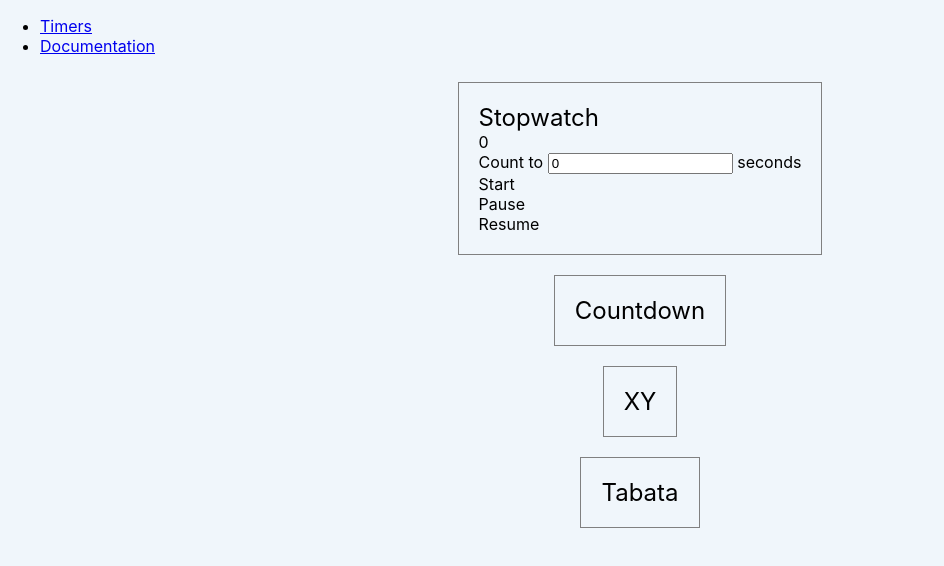
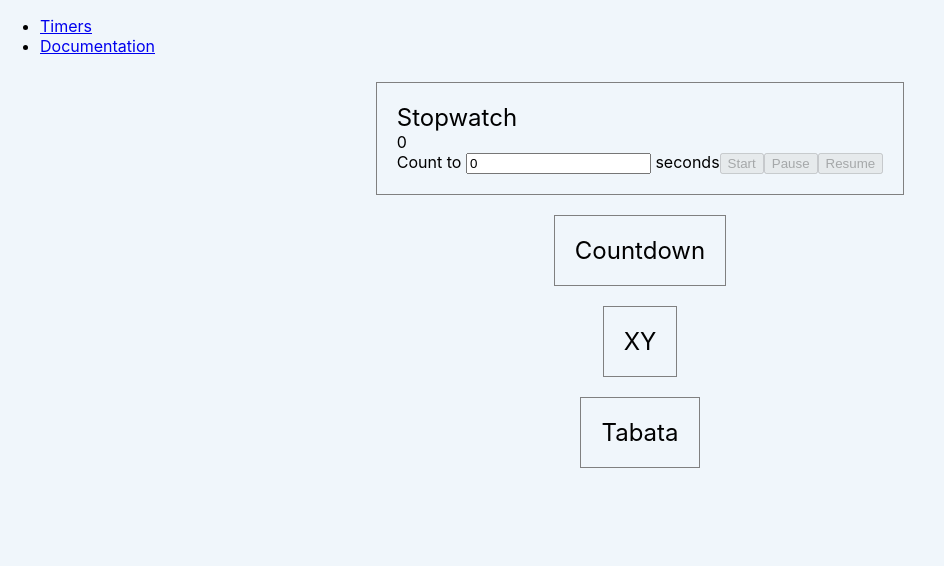
Before and after one commit to car1sle/assignment-1-car1sle, a React (Create React App) app: page / in a window 1280 px wide. Shown: the top 566 px of the page, without its empty margins (0-944 px from the left). Built offline with nearby package versions, Linux system fonts and the light colour scheme.

Commit message:
Start button component and enabling

```diff
--- /dev/null
+++ b/src/components/generic/Button.js
@@ -0,0 +1,9 @@
+const Button = ({ value, disabledValue, onClick, setIsRunning, setIsPaused }) => {
+    return (
+        <button disabled={disabledValue} onClick={e => onClick(e, setIsRunning, setIsPaused)}>
+            {value}
+        </button>
+    );
+  };
+
+  export default Button;
--- a/src/components/timers/Stopwatch.js
+++ b/src/components/timers/Stopwatch.js
@@ -1,10 +1,19 @@
 import { useEffect, useState } from 'react';
+import Button from '../generic/Button';
 
 const Stopwatch = () => {
 
     const [time, setTime] = useState(0);
     const [inputTime, setInputTime] = useState(0);
     const [isRunning, setIsRunning] = useState(false);
+    const [isPaused, setIsPaused] = useState(false);
+
+    const handleClick = (e, isRunning, isPaused) => {
+        setIsRunning(isRunning);
+        setIsPaused(isPaused);
+        // Disable button after it's been clicked once
+        e.currentTarget.disabled = true;
+    }
 
     useEffect(() => {
 
@@ -14,20 +23,23 @@ const Stopwatch = () => {
             i = setInterval(() => {
                 setTime(time + 1);
             }, 1000);
-            if (time >= inputTime) {clearInterval(i);}
+            if (time >= inputTime) {
+                clearInterval(i);
+                setIsRunning(false);
+            }
         }
 
         return () => clearInterval(i);
 
-    }, [time, isRunning, inputTime]);
+    }, [time, inputTime, isRunning]);
 
     return (
         <>
             <div>{time}</div>
             Count to <input type="number" defaultValue={inputTime} onChange={e => {setInputTime(parseInt(e.target.value));}} /> seconds
-            <div onClick={() => {setIsRunning(true);}}>Start</div>
-            <div onClick={() => {setIsRunning(false);}}>Pause</div>
-            <div onClick={() => {setIsRunning(true);}}>Resume</div>
+            <Button value="Start" disabledValue={!inputTime} onClick={handleClick} setIsRunning={true} setIsPaused={false} />
+            <Button value="Pause" disabledValue={!isRunning} onClick={handleClick} setIsRunning={false} setIsPaused={true} />
+            <Button value="Resume" disabledValue={!isPaused} onClick={handleClick} setIsRunning={true} setIsPaused={false} />
         </>
     );
 };
```
